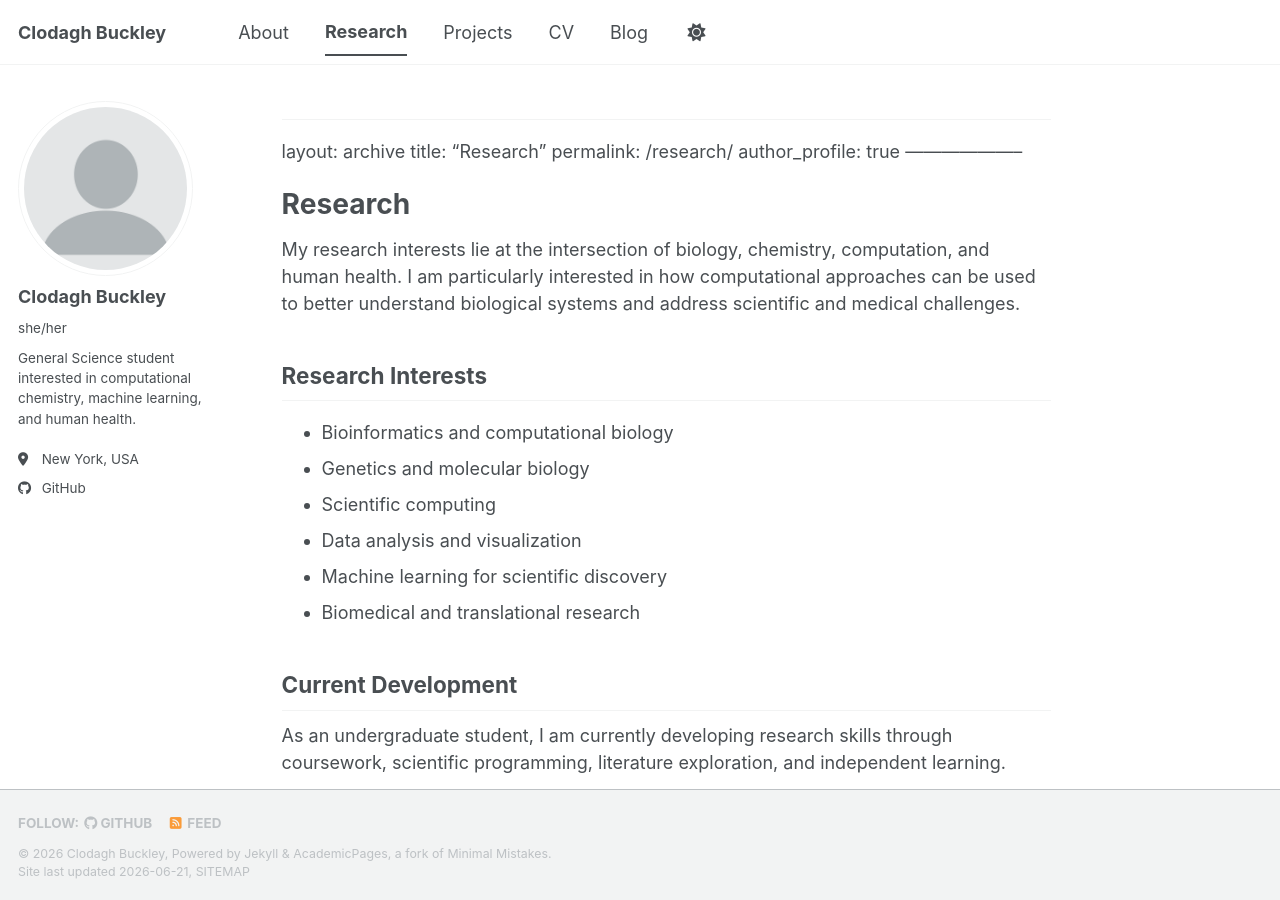
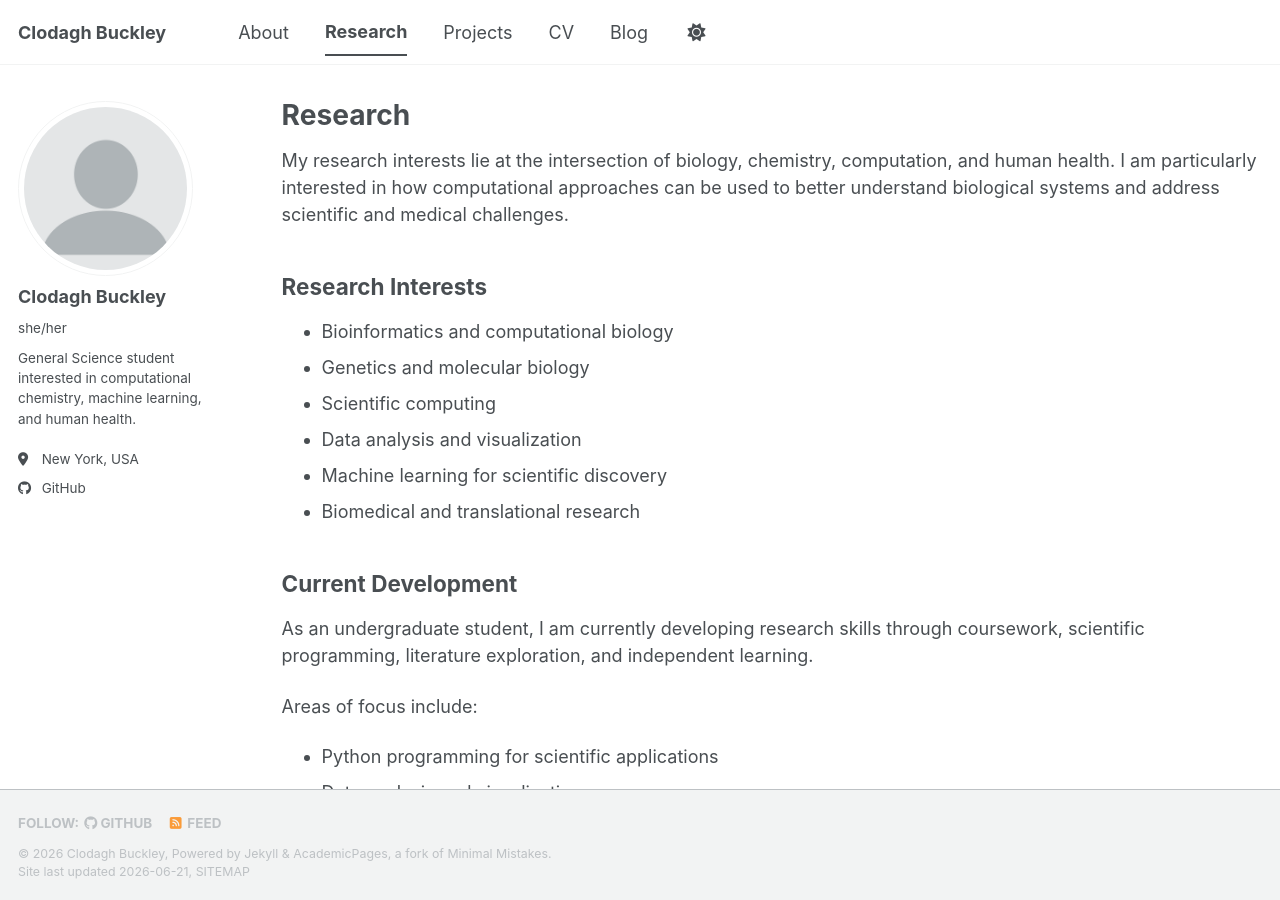
Before and after one commit to clodaghbuckley/clodaghbuckley.github.io, a Jekyll site: the page built from _pages/research.md, in a window 1280 px wide and 900 px high. Built offline with Jekyll 4.4.1, drawn with Linux system fonts in a browser that asks for light colours; a script bundle is joined from its source files by our own code; library files that are not in the unit come from our copies.

Commit message:
Fix about research page

```diff
--- a/_pages/research.md
+++ b/_pages/research.md
@@ -4,9 +4,7 @@ layout: archive
 title: "Research"
 permalink: /research/
 author_profile: true
---------------------
-
-# Research
+---
 
 My research interests lie at the intersection of biology, chemistry, computation, and human health. I am particularly interested in how computational approaches can be used to better understand biological systems and address scientific and medical challenges.
 
```
